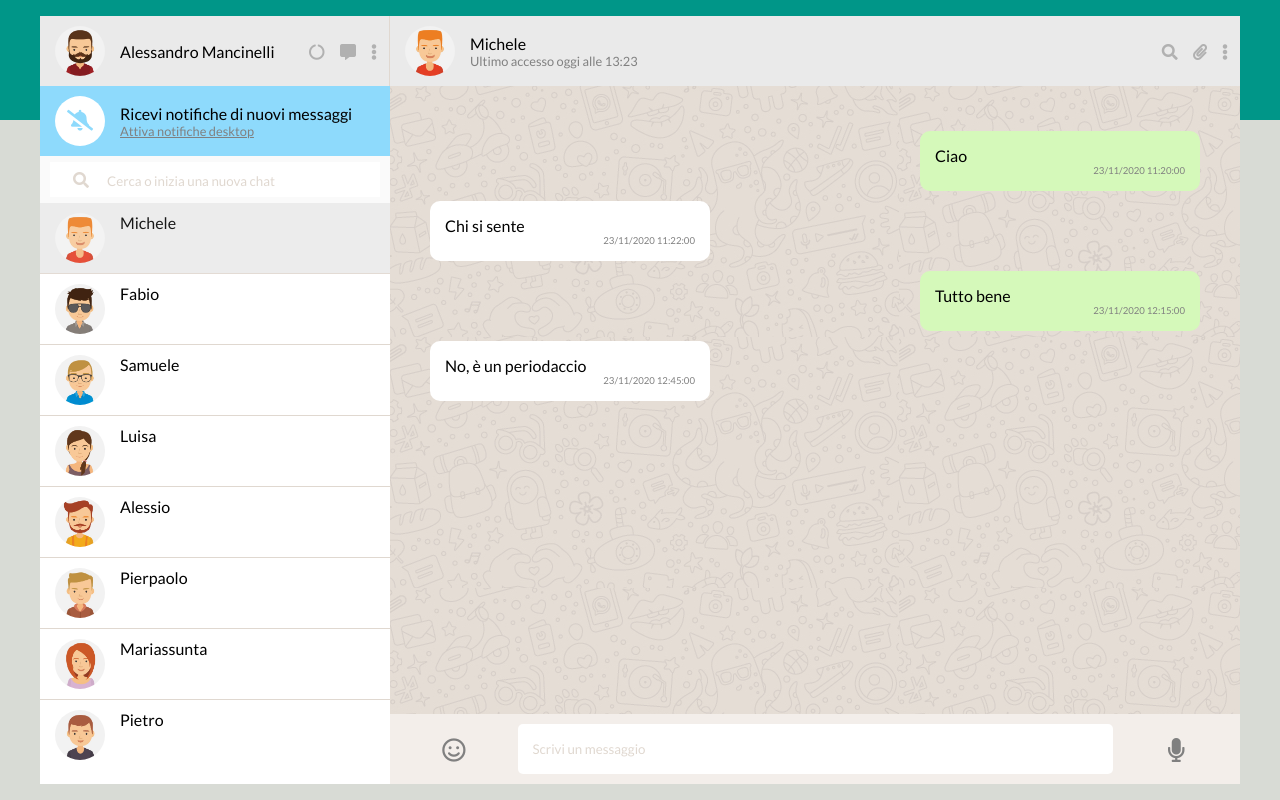
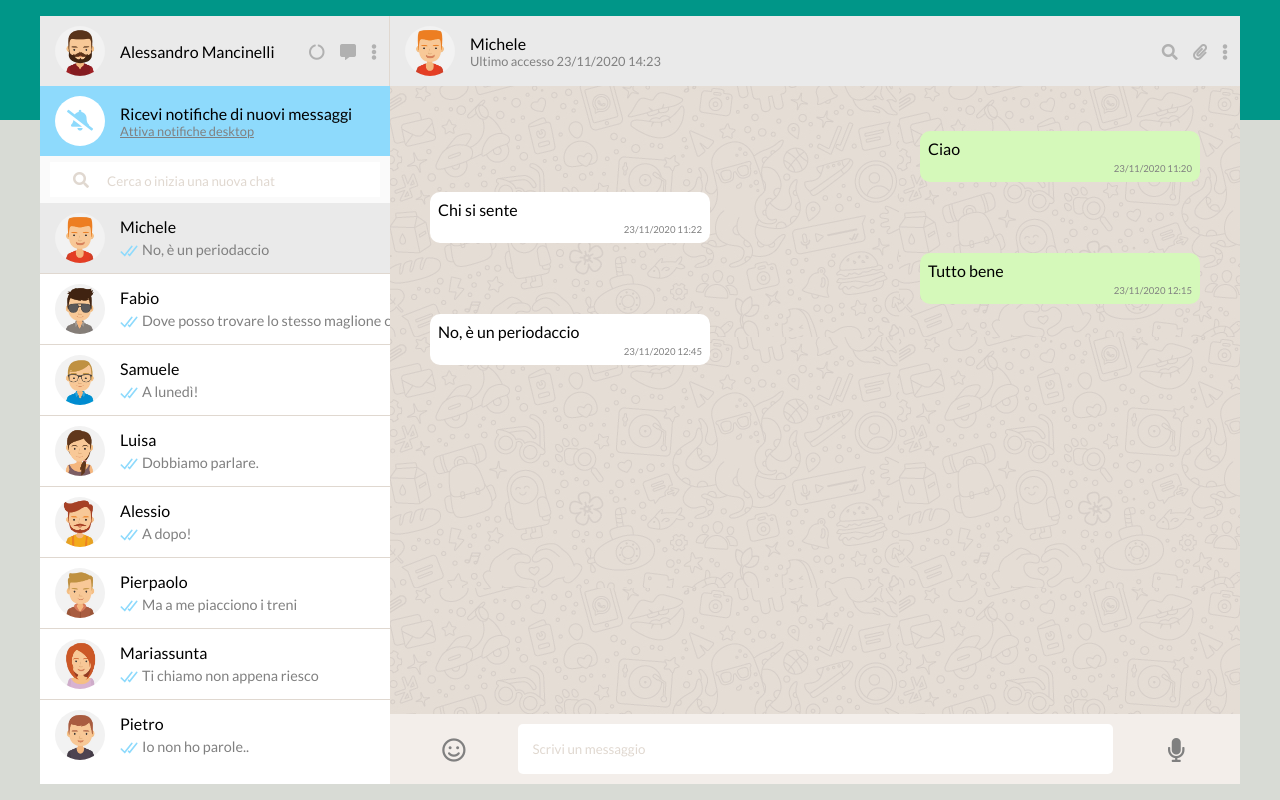
Before and after one commit to AleMancio89/vue-boolzapp, a plain HTML site: page index.html in a window 1280 px wide. Drawn offline with nearby package versions, Linux system fonts and the light colour scheme.

Commit message:
Milestone 4, last message in contacts column and last seen

```diff
--- a/css/style.css
+++ b/css/style.css
@@ -33,6 +33,7 @@ body{
 #sidebar{
   background-color: white;
   flex: 0 0 350px;
+  max-width: 350px
 }
 
 .rowUser{
@@ -106,6 +107,7 @@ img{
 
 .rowContacts{
   overflow-y: auto;
+  overflow-x: hidden
 }
 
 .rowContacts ul li{
@@ -119,9 +121,30 @@ img{
   opacity: 0.9
 }
 
+.rowContacts .last-message{
+  color: grey;
+  font-size: 0.9rem
+}
+
+.contact-info{
+  flex-direction: column;
+  justify-content: center;
+  white-space: nowrap;
+}
+
+.last-message .check{
+  color: #8edafc;
+  margin-right: 4px;
+}
+
+.last-message:last-child{
+  margin-top: 5px;
+
+}
+
 .active{
   background-color: #eaeaea;
-  opacity: 0.9
+  opacity: 1
 }
 
 .rowContacts ul li:last-of-type{
@@ -132,11 +155,13 @@ img{
  margin-top: 10px;
 }
 
+.last-message:last-child{
+
+
+}
 /* Column Chat */
 
 #chat{
-  /* width: 65%;
-  flex-shrink: 0; */
   flex: 1 1 850px;
 }
 
@@ -166,7 +191,7 @@ img{
   width: 280px;
   border-radius: 10px;
   margin: 5px 0px;
-  padding: 15px;
+  padding: 8px;
   flex-direction: column;
   background-color: white;
 }
@@ -184,6 +209,7 @@ img{
   font-size: 0.6rem;
   color: grey;
   align-self: flex-end;
+  margin-top: 5px;
 }
 
 .rowInputText{
--- a/index.html
+++ b/index.html
@@ -44,9 +44,15 @@
         <!-- Contact list -->
         <div class="rowContacts">
           <ul>
-            <li @click="activeContact(contactIndex)" v-for="(contact, contactIndex) in filteredContacts" :class="{active: contactIndex == activeContactIndex}" class="d-flex">
+            <li @click="activatedContact(contact)" v-for="contact in filteredContacts" :class="{active: contact === activeContact}" class="d-flex">
               <img :src="contact.imgSrc" alt="">
-              <p>{{ contact.name }}</p>
+              <div class="contact-info d-flex">
+                <p>{{ contact.name }}</p>
+                <div class="last-message d-flex">
+                  <svg class="check" xmlns="http://www.w3.org/2000/svg" viewBox="0 0 18 18" width="18" height="18"><path fill="currentColor" d="M17.394 5.035l-.57-.444a.434.434 0 0 0-.609.076l-6.39 8.198a.38.38 0 0 1-.577.039l-.427-.388a.381.381 0 0 0-.578.038l-.451.576a.497.497 0 0 0 .043.645l1.575 1.51a.38.38 0 0 0 .577-.039l7.483-9.602a.436.436 0 0 0-.076-.609zm-4.892 0l-.57-.444a.434.434 0 0 0-.609.076l-6.39 8.198a.38.38 0 0 1-.577.039l-2.614-2.556a.435.435 0 0 0-.614.007l-.505.516a.435.435 0 0 0 .007.614l3.887 3.8a.38.38 0 0 0 .577-.039l7.483-9.602a.435.435 0 0 0-.075-.609z"></path></svg>
+                  <p>{{ contact.message[contact.message.length - 1].text }}</p>
+                </div>
+              </div>
             </li>
           </ul>
         </div>
@@ -56,10 +62,10 @@
         <!-- Active contact and list icon menu -->
         <div class="rowDetails d-flex">
           <div class="contactInfo d-flex">
-            <img :src="contacts[activeContactIndex].imgSrc" alt="">
+            <img :src="activeContact.imgSrc" alt="">
             <div class="info d-flex">
-              <p>{{ contacts[activeContactIndex].name }}</p>
-              <span>Ultimo accesso oggi alle {{ contacts[activeContactIndex].lastSeen }}</span>
+              <p>{{ activeContact.name }}</p>
+              <span>Ultimo accesso {{ activeContact.lastSeen | formatDate }}</span>
             </div>
           </div>
           <ul>
@@ -71,7 +77,7 @@
         <!-- Main chat window -->
         <div class="rowMainChat">
           <ul class="d-flex">
-            <li v-for="(message, messIndex) in contacts[activeContactIndex].message" :class="{sent: contacts[activeContactIndex].message[messIndex].sent}" class="message d-flex">
+            <li v-for="(message, messIndex) in activeContact.message" :class="{sent: activeContact.message[messIndex].sent}" class="message d-flex">
               <p>{{ message.text }}</p>
               <p>{{ message.date | formatDate }}</p>
             </li>
@@ -83,7 +89,7 @@
             <span><i class="far fa-smile"></i></span>
           </div>
           <div class="sendMessage d-flex">
-            <input id="inputSendMessage" type="text" placeholder="Scrivi un messaggio" v-model="inputUserMessage" @keyup.enter="sendMessage(activeContactIndex)">
+            <input id="inputSendMessage" type="text" placeholder="Scrivi un messaggio" v-model="inputUserMessage" @keyup.enter="sendMessage">
           </div>
           <div class="audio d-flex">
             <span><i class="fas fa-microphone"></i></span>
--- a/js/main.js
+++ b/js/main.js
@@ -1,3 +1,7 @@
+/*
+Create your version of WhatsApp by Boolean
+*/
+
 const app = new Vue({
   el : "#root",
   data: {
@@ -9,7 +13,7 @@ const app = new Vue({
       {
         name: "Michele",
         imgSrc: "img/avatar_1.jpg",
-        lastSeen:'13:23',
+        lastSeen:new Date(2020, 10 , 23 , 13 , 23 , 00),
         message: [
           // sent = true means message sent from the loggedUser to the contact
           {
@@ -37,7 +41,7 @@ const app = new Vue({
       {
         name: "Fabio",
         imgSrc: "img/avatar_2.jpg",
-        lastSeen:'16:46',
+        lastSeen:new Date(2020, 10 , 23 , 16 , 46 , 00),
         message: [
           {
             text: "Ale ho bisogno del tuo aiuto",
@@ -69,7 +73,7 @@ const app = new Vue({
       {
         name: "Samuele",
         imgSrc: "img/avatar_3.jpg",
-        lastSeen:'8:40',
+        lastSeen:new Date(2020, 10 , 23 , 8 , 40 , 00),
         message:[
           {
             text: "Ciao, è ancora disponibile la stanza in affitto?",
@@ -96,7 +100,7 @@ const app = new Vue({
       {
         name: "Luisa",
         imgSrc: "img/avatar_8.jpg",
-        lastSeen:'15:15',
+        lastSeen:new Date(2020, 10 , 23 , 15 , 15 , 00),
         message: [
           {
             text: "Dobbiamo parlare.",
@@ -108,7 +112,7 @@ const app = new Vue({
       {
         name: "Alessio",
         imgSrc: "img/avatar_4.jpg",
-        lastSeen:'11:17',
+        lastSeen:new Date(2020, 10 , 23 , 11 , 17 , 00),
         message: [
           {
             text: "Stasera tieniti pronto che andiamo al pub a vedere la partita",
@@ -130,7 +134,7 @@ const app = new Vue({
       {
         name: "Pierpaolo",
         imgSrc: "img/avatar_5.jpg",
-        lastSeen:'19:35',
+        lastSeen:new Date(2020, 10 , 23 , 19 , 35 , 00),
         message: [
           {
             text: "Ho trovato il modo di dare una svolta alla tua vita",
@@ -157,7 +161,7 @@ const app = new Vue({
       {
         name: "Mariassunta",
         imgSrc: "img/avatar_6.jpg",
-        lastSeen:'9:00',
+        lastSeen:new Date(2020, 10 , 23 , 9 , 00 , 00),
         message: [
           {
             text: "Scusa, sono appena arrivata a lavoro",
@@ -179,7 +183,7 @@ const app = new Vue({
       {
         name: "Pietro",
         imgSrc: "img/avatar_7.jpg",
-        lastSeen:'18:06',
+        lastSeen:new Date(2020, 10 , 23 , 18 , 06 , 00),
         message: [
           {
             text: "Stasera calcetto alle 21:00",
@@ -205,8 +209,12 @@ const app = new Vue({
       },
     ],
     inputUserMessage: "",
-    activeContactIndex: 0,
+    activeContact: null,
     filterInput: ""
+  },
+  // Initialize first contact like activeContact after the istance has been created
+  created: function(){
+    this.activeContact = this.contacts[0];
   },
   filters: {
     //Format date in a useful type and return a different way if today message
@@ -214,40 +222,39 @@ const app = new Vue({
       let date = `${inputDate.getUTCDate()}/${inputDate.getUTCMonth() + 1}/${inputDate.getUTCFullYear()}`;
       let hours = inputDate.getUTCHours();
       let minutes = (inputDate.getUTCMinutes() < 10 ? '0' : '') + inputDate.getUTCMinutes();
-      let seconds = (inputDate.getUTCSeconds() < 10 ? '0' : '') + inputDate.getUTCSeconds();
 
       if ((inputDate.getUTCDate()) == (new Date().getUTCDate())) {
         return `${hours + 1}:${minutes}`;
       } else {
-        return `${date} ${hours + 1}:${minutes}:${seconds}`;
+        return `${date} ${hours + 1}:${minutes}`;
       }
     }
   },
   methods: {
     //Define active contact
-    activeContact(actIndex) {
-      this.activeContactIndex = [actIndex];
+    activatedContact(contact) {
+      this.activeContact = contact;
     },
-    //Set automatic reply
+    //Set automatic reply with lastSeen refresh
     automaticReply() {
-      this.contacts[this.activeContactIndex].message.push(
+      this.activeContact.message.push(
         {
           text: "Scusami ora non posso rispondere, sentiamoci più tardi",
           sent: false,
           date: new Date()
         }
       )
+      this.activeContact.lastSeen = new Date();
     },
     //Handle input message from user and setInterval for automatic reply after 3seconds
-    sendMessage(activeContactIndex) {
-      this.contacts[activeContactIndex].message.push(
+    sendMessage() {
+      this.activeContact.message.push(
         {
         text: this.inputUserMessage,
         sent: true,
         date: new Date()
-        // date: `${new Date().getUTCDay()}/${new Date().getUTCMonth()}/${new Date().getUTCFullYear()} ${new Date().getUTCHours()}:${new Date().getUTCMinutes()}:${new Date().getUTCSeconds()}`
         },
-      )
+      );
       this.inputUserMessage = '';
       setTimeout(this.automaticReply, 3000);
     },
```
